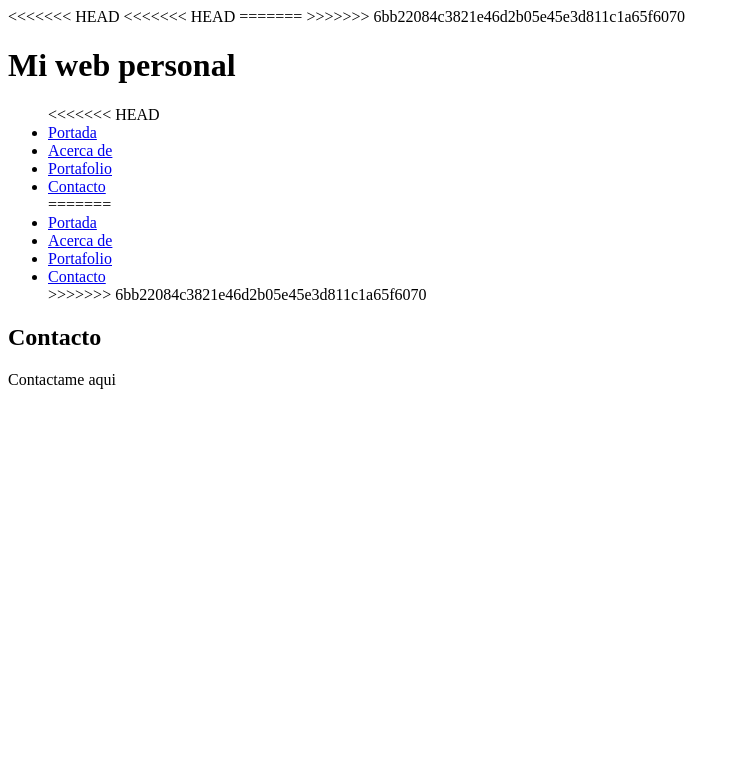
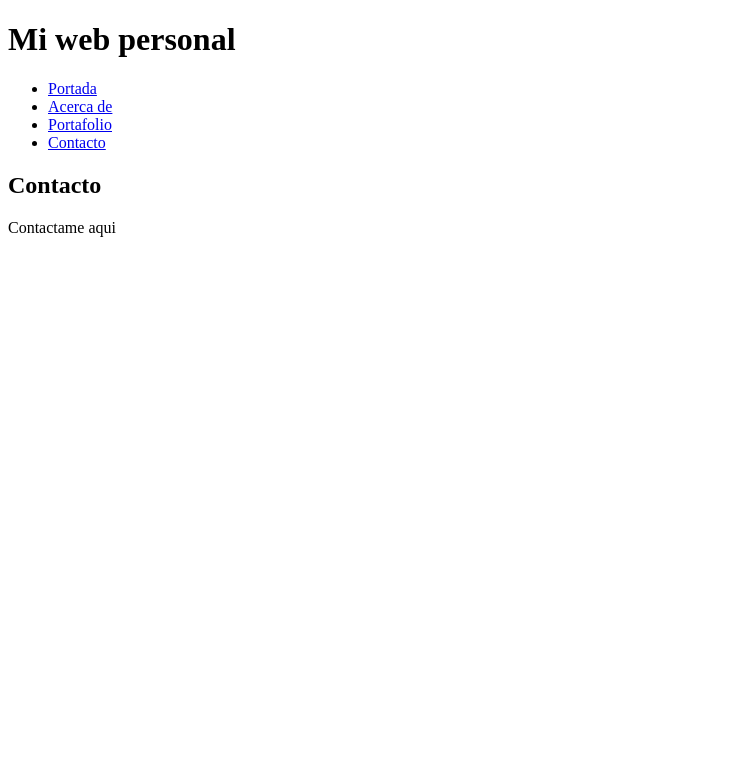
Before and after one commit to rubikazzbassmrn/curso_django, a Django app: page /contact/ in a window 1280 px wide. Shown: the top 783 px of the page, without its empty margins (0-740 px from the left). Run offline with Django 3.2, Linux system fonts and the light colour scheme.

Commit message:
09122019

```diff
--- a/webpersonal/core/templates/core/about-me.html
+++ b/webpersonal/core/templates/core/about-me.html
@@ -1,4 +1,3 @@
-<<<<<<< HEAD
 {% extends 'core/base.html' %}
 
 {% block title %} Acerca de {% endblock %}
@@ -9,7 +8,3 @@
 <p>Me llamo Juan y soy Programador</p>
 
 {% endblock %}
-=======
-<h2>Acerca de</h2>
-<p>Me llamo Juan y soy Programador</p>
->>>>>>> 6bb22084c3821e46d2b05e45e3d811c1a65f6070
--- a/webpersonal/core/templates/core/base.html
+++ b/webpersonal/core/templates/core/base.html
@@ -4,28 +4,17 @@
     <meta charset="UTF-8">
     <meta name="viewport" content="width=device-width, initial-scale=1.0">
     <meta http-equiv="X-UA-Compatible" content="ie=edge">
-<<<<<<< HEAD
     <!--BLoque de titulo-->
     <title>{% block title %} {% endblock %} | Mi web personal</title>
-=======
-    <title>Mi web personal</title>
->>>>>>> 6bb22084c3821e46d2b05e45e3d811c1a65f6070
 </head>
 <body>
     <!--Cabecera y menú-->
     <h1>Mi web personal</h1>
     <ul>
-<<<<<<< HEAD
         <li><a href="{% url 'home' %}">Portada</a></li>
         <li><a href="{% url 'about' %}">Acerca de</a></li>
         <li><a href="{% url 'portfolio' %}">Portafolio</a></li>
         <li><a href="{% url 'contact' %}">Contacto</a></li>
-=======
-        <li><a href="/">Portada</a></li>
-        <li><a href="/about-me">Acerca de</a></li>
-        <li><a href="/portfolio">Portafolio</a></li>
-        <li><a href="/contact">Contacto</a></li>
->>>>>>> 6bb22084c3821e46d2b05e45e3d811c1a65f6070
     </ul>
     <!--Contenido-->
     {% block content %}
--- a/webpersonal/core/templates/core/contact.html
+++ b/webpersonal/core/templates/core/contact.html
@@ -1,4 +1,3 @@
-<<<<<<< HEAD
 {% extends 'core/base.html' %}
 
 {% block title %} Contacto {% endblock %}
@@ -9,15 +8,3 @@
 <p>Contactame aqui</p>
 
 {% endblock %}
-=======
-<h1>Mi web personal</h1>
-<ul>
-    <li><a href="/">Portada</a></li>
-    <li><a href="/about-me">Acerca de</a></li>
-    <li><a href="/portfolio">Portafolio</a></li>
-    <li><a href="/contact">Contacto</a></li>
-</ul>
-
-<h2>Contacto</h2>
-<p>Contactame aqui</p>
->>>>>>> 6bb22084c3821e46d2b05e45e3d811c1a65f6070
--- a/webpersonal/core/templates/core/home.html
+++ b/webpersonal/core/templates/core/home.html
@@ -1,10 +1,7 @@
 {% extends 'core/base.html' %}
 
-<<<<<<< HEAD
 {% block title %} Portada {% endblock %}
 
-=======
->>>>>>> 6bb22084c3821e46d2b05e45e3d811c1a65f6070
 {% block content %}
 
 <h2>Portada</h2>
```
Also changed, not shown: webpersonal/core/templates/core/portfolio.html (+0 -13 lines).
